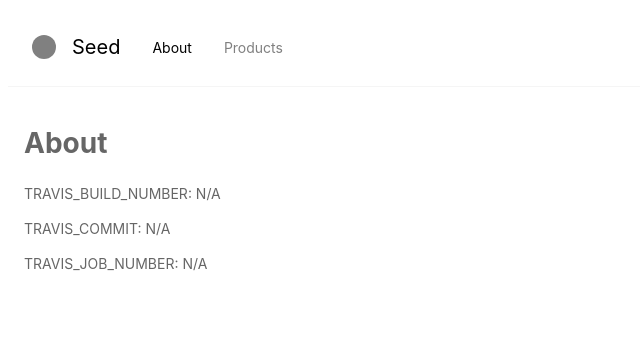
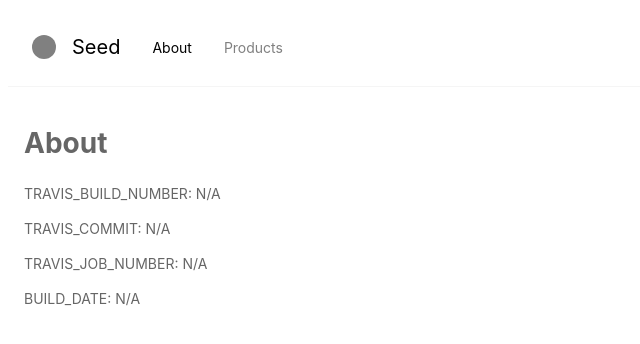
Before and after one commit to mousetree/react-seed, a React (Create React App) app: page /about in a window 1280 px wide. Shown: the top 344 px of the page, without its empty margins (0-640 px from the left). Built offline with nearby package versions, Linux system fonts and the light colour scheme.

Commit message:
use correct prefix for env vars

```diff
--- a/src/pages/About.js
+++ b/src/pages/About.js
@@ -1,9 +1,10 @@
 import React from 'react';
 
 const travisVars = [
-	'TRAVIS_BUILD_NUMBER',
-	'TRAVIS_COMMIT',
-	'TRAVIS_JOB_NUMBER'
+	'REACT_APP_TRAVIS_BUILD_NUMBER',
+	'REACT_APP_TRAVIS_COMMIT',
+	'REACT_APP_TRAVIS_JOB_NUMBER',
+	'REACT_APP_BUILD_DATE'
 ];
 
 const About = (props) => (
@@ -11,7 +12,7 @@ const About = (props) => (
 		<h1>About</h1>
 		{travisVars.map((v) => {
 			return (
-				<p>{v}: {process.env[v] || 'N/A'}</p>
+				<p key={v}>{v.substr(10)}: {process.env[v] || 'N/A'}</p>
 			)
 		})}
 	</div>
```
Also changed, not shown: .travis.yml.
